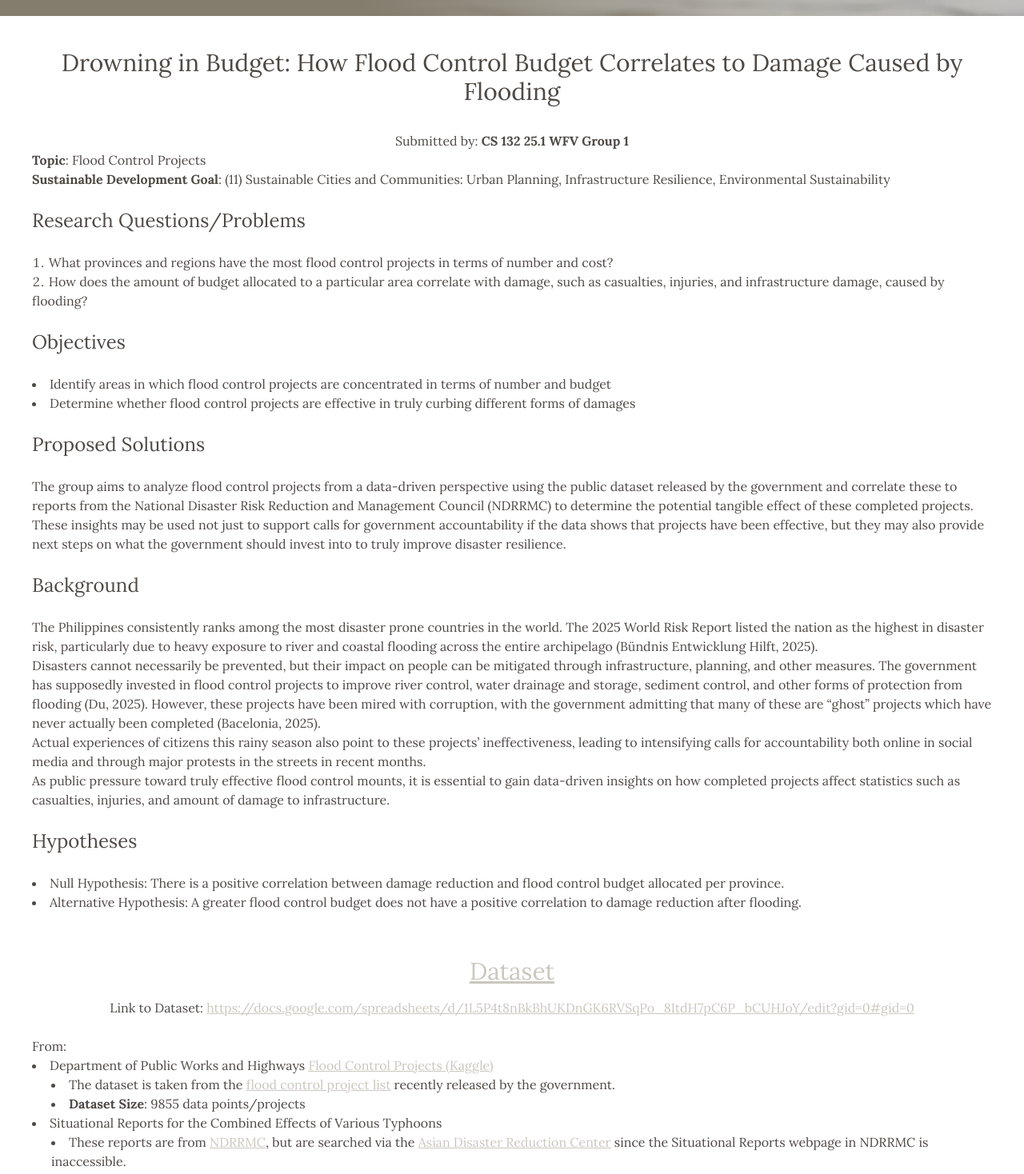
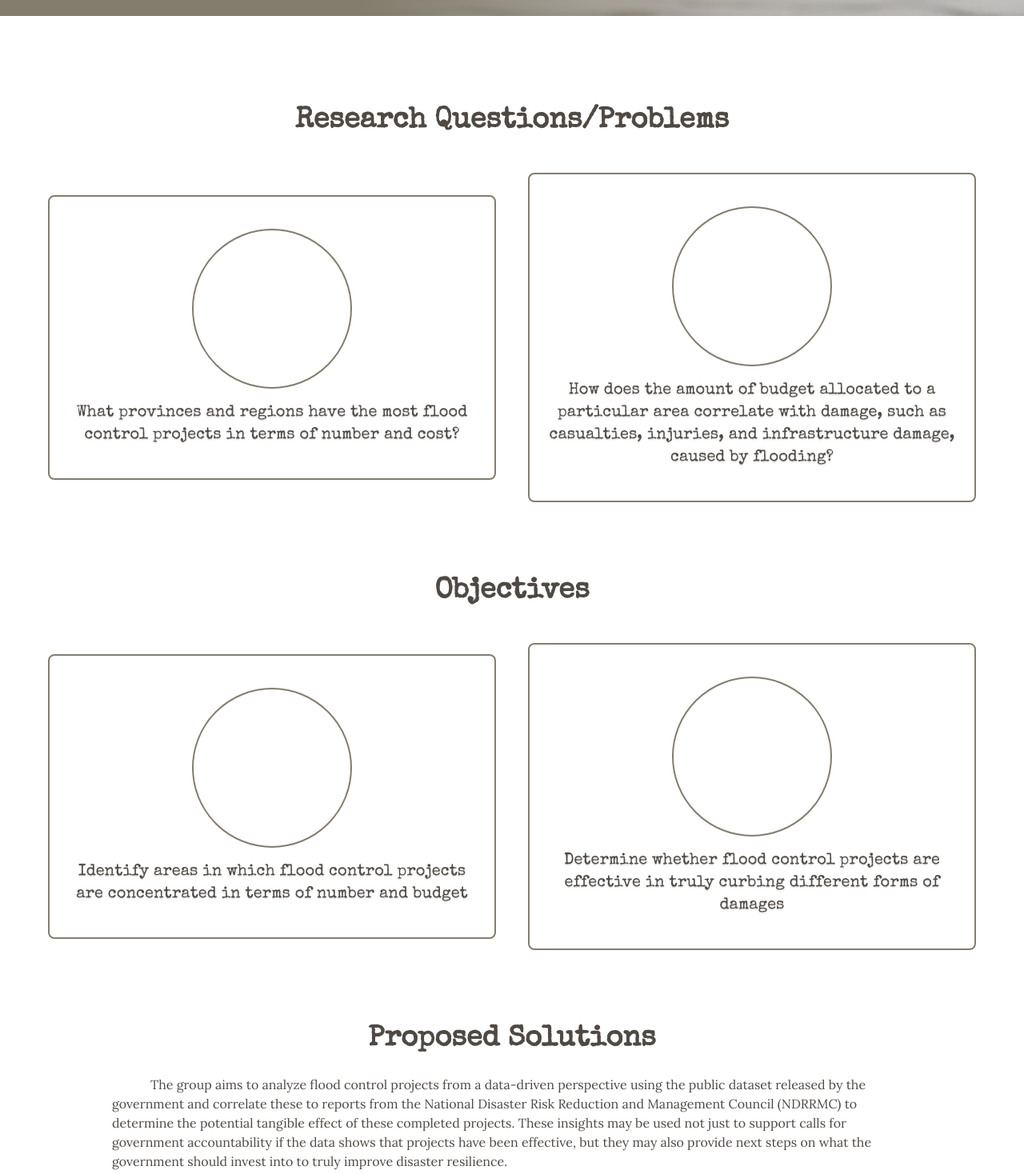
Before and after one commit to galierie/drowning-in-budget, a SvelteKit app: page / in a window 1280 px wide. Shown: the part 780-2248 px from the top of the page at 80% size. Built offline with nearby package versions, Linux system fonts and the light colour scheme; some icons are missing.

Commit message:
feat: replace styling of checkpoint 1 sections

```diff
--- a/src/routes/+page.svelte
+++ b/src/routes/+page.svelte
@@ -14,46 +14,38 @@
 
 	import hypothesis from '$lib/assets/graphs/hypothesis.png';
 
+	import ListIcon from './(ui)/ListIcon.svelte';
 	import Member from '$lib/features/Member.svelte';
 </script>
 
-<h1 class="mb-8 text-center text-3xl">
-	Drowning in Budget: How Flood Control Budget Correlates to Damage Caused by Flooding
-</h1>
-<p class="text-center">Submitted by: <b>CS 132 25.1 WFV Group 1</b></p>
-<p><b>Topic</b>: Flood Control Projects</p>
-<p>
-	<b>Sustainable Development Goal</b>: (11) Sustainable Cities and Communities: Urban Planning,
-	Infrastructure Resilience, Environmental Sustainability
-</p>
-<br />
+<section class="my-18">
+	<h2 class="mb-6 text-4xl font-specialelite font-bold text-center">Research Questions/Problems</h2>
+	<ul class="lg:flex justify-center items-center text-center">
+		<ListIcon icon="material-symbols:flood-outline">
+			What provinces and regions have the most flood control projects in terms of number and cost?
+		</ListIcon>
+		<ListIcon icon="material-symbols:money-bag-outline">
+			How does the amount of budget allocated to a particular area correlate with damage, such as casualties, injuries, and infrastructure damage, caused by flooding?
+		</ListIcon>
+	</ul>
+</section>
 
-<h2 class="mb-6 text-2xl">Research Questions/Problems</h2>
-<ol class="list-inside list-decimal">
-	<li>
-		What provinces and regions have the most flood control projects in terms of number and cost?
-	</li>
-	<li>
-		How does the amount of budget allocated to a particular area correlate with damage, such as
-		casualties, injuries, and infrastructure damage, caused by flooding?
-	</li>
-</ol>
-<br />
-
-<h2 class="mb-6 text-2xl">Objectives</h2>
-<ul class="list-inside list-disc">
-	<li>
+<section class="my-18">
+	<h2 class="mb-6 text-4xl font-specialelite font-bold text-center">Objectives</h2>
+	<ul class="lg:flex justify-center items-center text-center">
+		<ListIcon icon="material-symbols:location-on-outline">
 			Identify areas in which flood control projects are concentrated in terms of number and budget
-	</li>
-	<li>
+		</ListIcon>
+		<ListIcon icon="material-symbols:folder-copy-outline-rounded">
 			Determine whether flood control projects are effective in truly curbing different forms of
 			damages
-	</li>
+		</ListIcon>
 	</ul>
-<br />
+</section>
 
-<h2 class="mb-6 text-2xl">Proposed Solutions</h2>
-<p>
+<section class="my-18">
+	<h2 class="mb-6 text-4xl font-specialelite font-bold text-center">Proposed Solutions</h2>
+	<p class="lg:px-25 md:px-15 px-0 indent-12">
 		The group aims to analyze flood control projects from a data-driven perspective using the public
 		dataset released by the government and correlate these to reports from the National Disaster Risk
 		Reduction and Management Council (NDRRMC) to determine the potential tangible effect of these
@@ -61,15 +53,18 @@
 		accountability if the data shows that projects have been effective, but they may also provide next
 		steps on what the government should invest into to truly improve disaster resilience.
 	</p>
-<br />
+</section>
 
-<h2 class="mb-6 text-2xl">Background</h2>
+<section class="my-18">
+	<h2 class="mb-6 text-4xl font-specialelite font-bold text-center">Background</h2>
+	<div class="lg:px-25 md:px-15 px-0 *:indent-12">
 		<p>
 			The Philippines consistently ranks among the most disaster prone countries in the world. The 2025
 			World Risk Report listed the nation as the highest in disaster risk, particularly due to heavy
 			exposure to river and coastal flooding across the entire archipelago (Bündnis Entwicklung Hilft,
 			2025).
 		</p>
+		<br />
 		<p>
 			Disasters cannot necessarily be prevented, but their impact on people can be mitigated through
 			infrastructure, planning, and other measures. The government has supposedly invested in flood
@@ -78,30 +73,34 @@
 			corruption, with the government admitting that many of these are “ghost” projects which have never
 			actually been completed (Bacelonia, 2025).
 		</p>
+		<br />
 		<p>
 			Actual experiences of citizens this rainy season also point to these projects’ ineffectiveness,
 			leading to intensifying calls for accountability both online in social media and through major
 			protests in the streets in recent months.
 		</p>
+		<br />
 		<p>
 			As public pressure toward truly effective flood control mounts, it is essential to gain
 			data-driven insights on how completed projects affect statistics such as casualties, injuries, and
 			amount of damage to infrastructure.
 		</p>
-<br />
+	</div>
+</section>
 
-<h2 class="mb-6 text-2xl">Hypotheses</h2>
-<ul class="list-inside list-disc">
-	<li>
+<section class="my-18">
+	<h2 class="mb-6 text-4xl font-specialelite font-bold text-center">Hypotheses</h2>
+	<ul class="lg:flex justify-center items-center text-center">
+		<ListIcon icon="material-symbols:chart-data-outline">
 			Null Hypothesis: There is a positive correlation between damage reduction and flood control
 			budget allocated per province.
-	</li>
-	<li>
+		</ListIcon>
+		<ListIcon icon="material-symbols:money-off-rounded">
 			Alternative Hypothesis: A greater flood control budget does not have a positive correlation to
 			damage reduction after flooding.
-	</li>
+		</ListIcon>
 	</ul>
-<br />
+</section>
 
 <h1 class="mt-8 mb-4 text-center text-3xl">
 	<a
```
Lines whose indentation alone changed are shown as unchanged.
